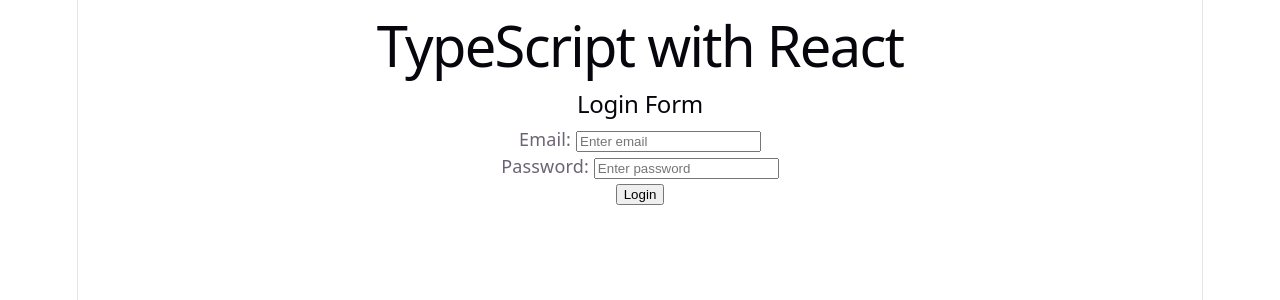
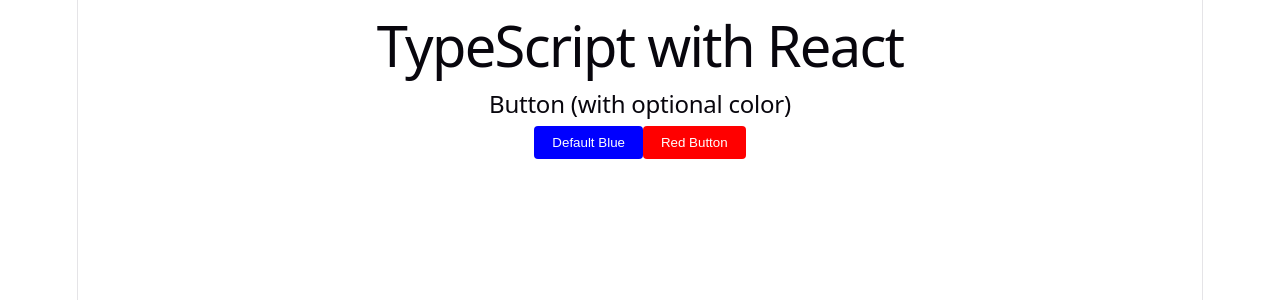
Before and after one commit to HaithamAbuDraz/react-advanced, a React (Vite) app: page / in a window 1280 px wide. Shown: the top 300 px of the page. Built offline with nearby package versions, Linux system fonts and the light colour scheme.

Commit message:
Replace LoginForm with Button component in TypeScriptLesson

```diff
--- a/src/lessons/01-typescript-react/TypeScriptLesson.tsx
+++ b/src/lessons/01-typescript-react/TypeScriptLesson.tsx
@@ -1,11 +1,12 @@
-import LoginForm from './components/LoginForm';
+import Button from './components/Button';
 
 function TypeScriptLesson() {
   return (
     <div>
       <h1>TypeScript with React</h1>
-      <h2>Login Form</h2>
-      <LoginForm />
+      <h2>Button (with optional color)</h2>
+      <Button text='Default Blue' />
+      <Button text='Red Button' color='red' />
     </div>
   );
 }
```
